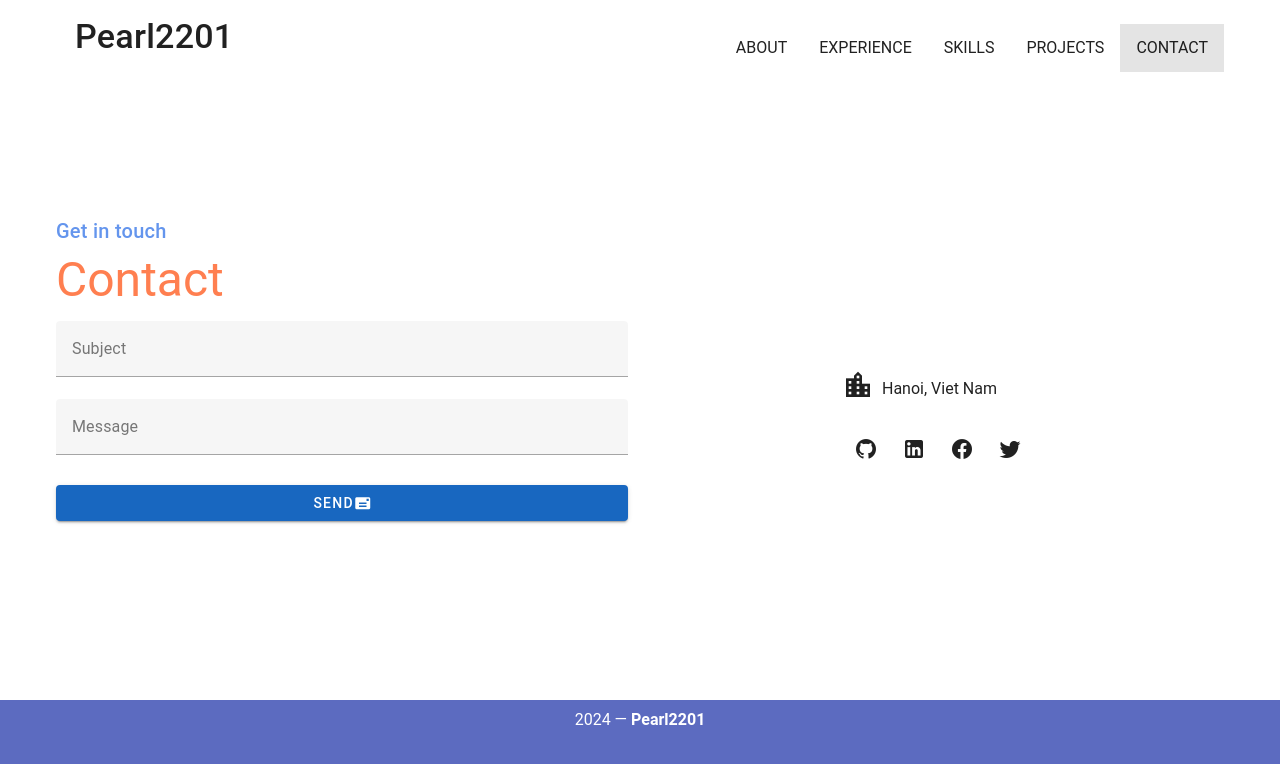
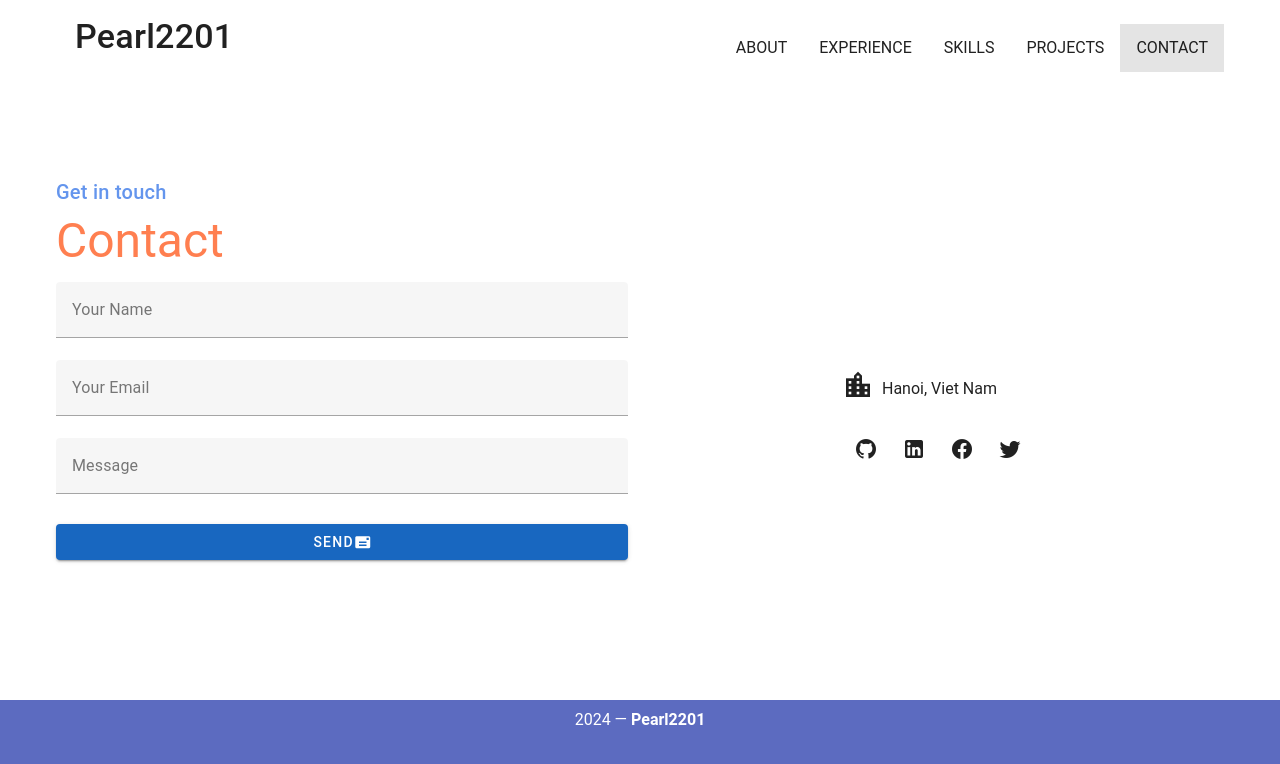
Before and after one commit to pearl2201/portfolio-v1, a Nuxt app in the folder portfolio/: page /contact in a window 1280 px wide. Shown: the top 764 px of the page. Built offline with nearby package versions, Linux system fonts and the light colour scheme.

Commit message:
update contact view

```diff
--- a/portfolio/pages/contact.vue
+++ b/portfolio/pages/contact.vue
@@ -4,7 +4,8 @@ import { object, string } from "yup";
 import * as Yup from 'yup';
 
 const contactFormSchema = object().shape({
-    subject: string().required(),
+    name: string().required(),
+    email: string().required(),
     message: string().required()
 });
 
@@ -16,7 +17,8 @@ export default {
         return {
             valid: false,
             item: {
-                subject: '',
+                name: '',
+                email: '',
                 message: ''
 
             }
@@ -37,7 +39,7 @@ export default {
         async saveContact() {
             this.valid = await contactFormSchema.isValid(this.item);
             if (this.valid) {
-                window.location.assign(`mailto:nguyenanhngoc.ftu@gmail.com?subject=${this.item.subject}&body=${this.item.message}`)
+
             }
         },
     }
@@ -58,8 +60,11 @@ export default {
                     <v-col cols="12" lg="6">
 
                         <v-form ref="form" v-model="valid" @submit.prevent="saveContact">
-                            <v-text-field v-model="item.subject" :rules="[() => validateCreatedItem('subject')]"
-                                label="Subject"></v-text-field>
+                            <v-text-field v-model="item.name" :rules="[() => validateCreatedItem('name')]"
+                                label="Your Name"></v-text-field>
+                            <v-text-field v-model="item.email" :rules="[() => validateCreatedItem('mail')]"
+                                label="Your Email"></v-text-field>
+
                             <v-text-field v-model="item.message" :rules="[() => validateCreatedItem('message')]"
                                 label="Message"></v-text-field>
                             <v-btn color="primary" class="mt-2" type="submit" block>Send <v-icon>
```
